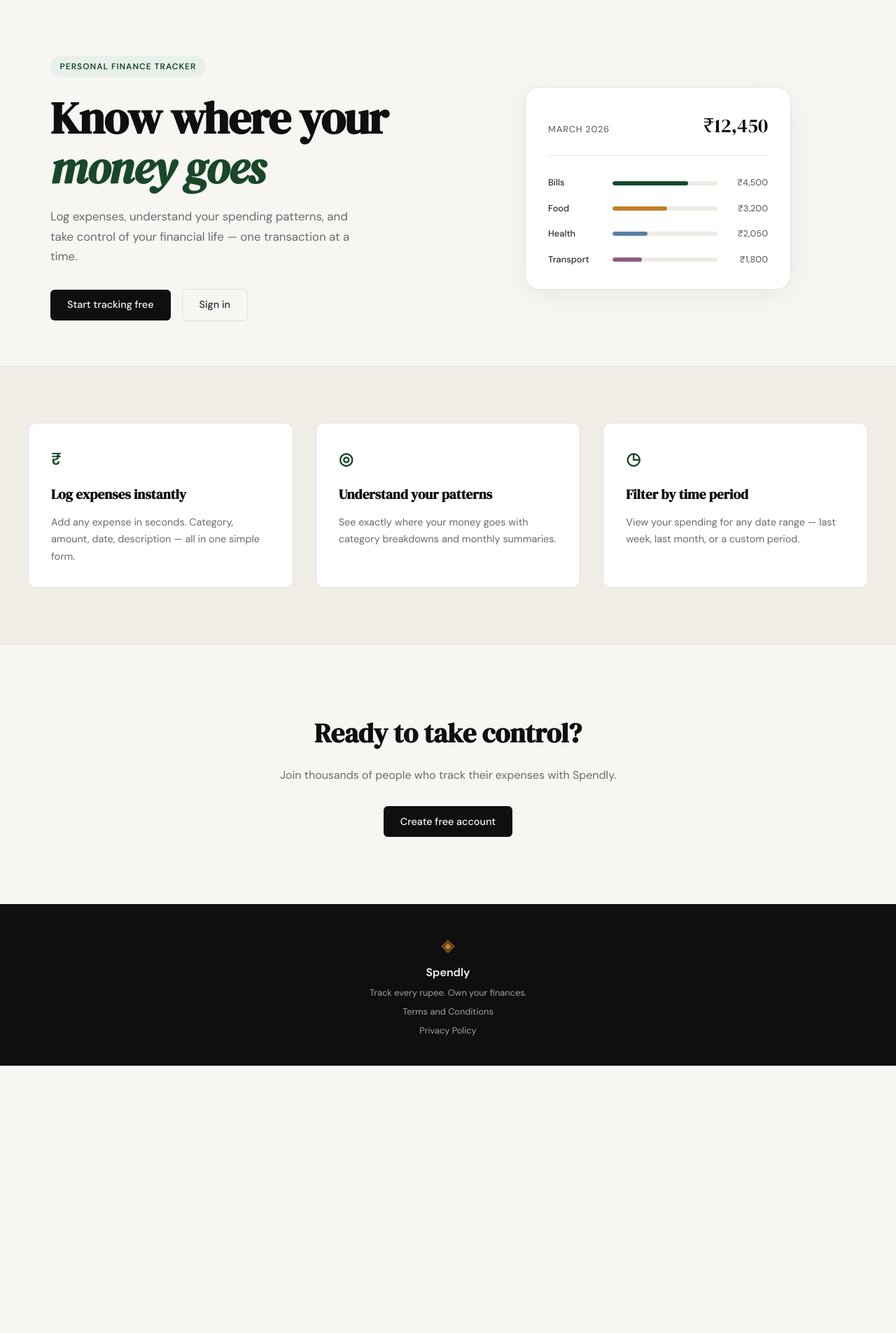
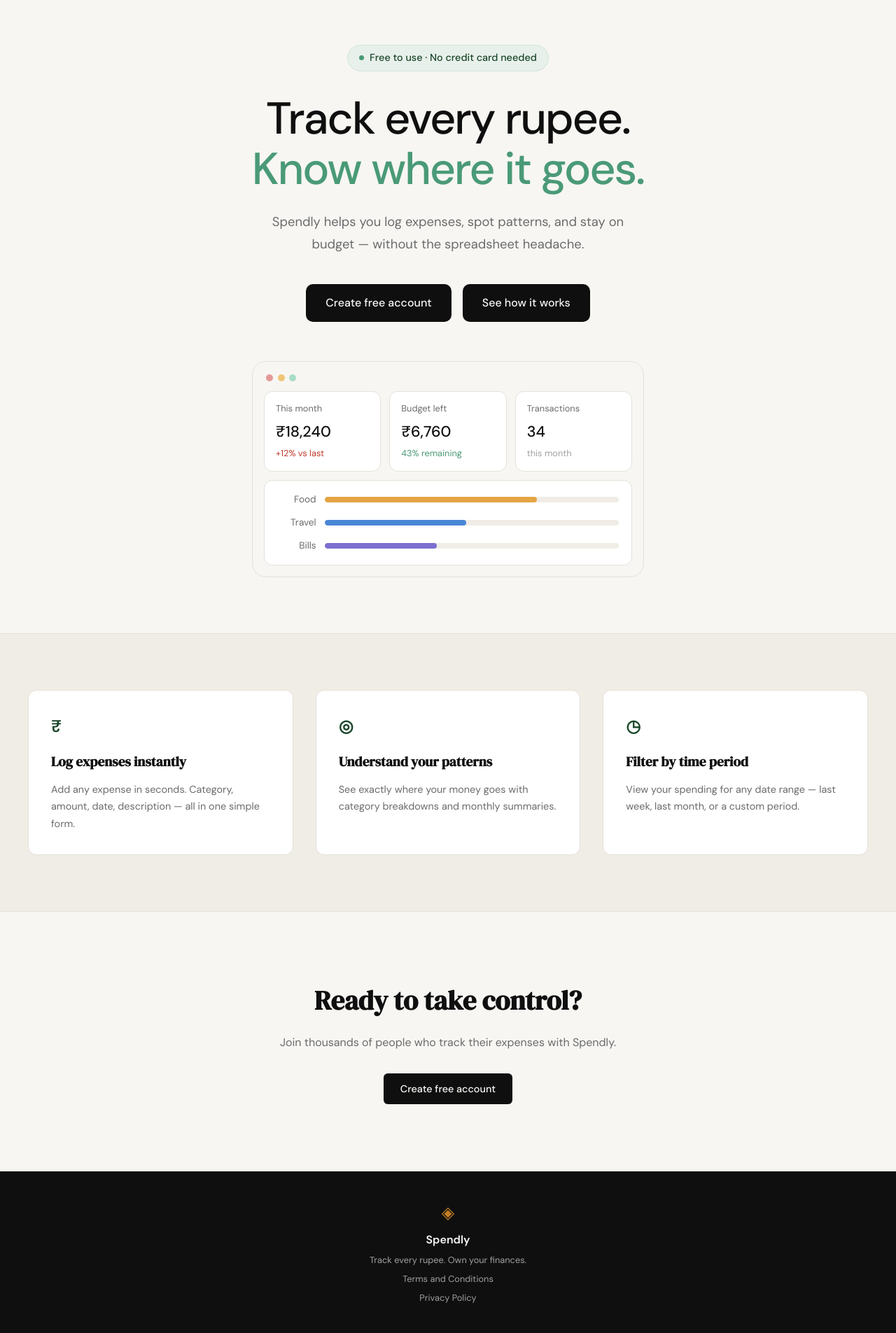
Before and after one commit to satbab03/spends, a Flask app: page / in a window 1280 px wide. Shown: the part 61-1966 px from the top of the page at 70% size. Before the commit the page ends 1584 px from the top, so only its background shows below. Run offline with Flask 3, Linux system fonts and the light colour scheme.

Commit message:
landing: redesign hero section
Co-Authored-By: Claude Sonnet 5.5 <noreply@anthropic.com>

```diff
--- a/static/css/style.css
+++ b/static/css/style.css
@@ -124,137 +124,183 @@ a { color: inherit; text-decoration: none; }
 /* ------------------------------------------------------------------ */
 
 .hero {
-    padding: 5rem 2rem 4rem;
-    display: grid;
-    grid-template-columns: 1fr 1fr;
-    gap: 4rem;
+    padding: 4rem 2rem 5rem;
+    display: flex;
+    flex-direction: column;
     align-items: center;
+    text-align: center;
     max-width: var(--max-width);
     margin: 0 auto;
 }
 
+.hero-inner {
+    display: flex;
+    flex-direction: column;
+    align-items: center;
+}
+
 .hero-badge {
-    display: inline-block;
+    display: inline-flex;
+    align-items: center;
+    gap: 0.5rem;
     background: var(--accent-light);
     color: var(--accent);
-    font-size: 0.75rem;
-    font-weight: 600;
-    letter-spacing: 0.08em;
-    text-transform: uppercase;
-    padding: 0.35rem 0.85rem;
+    border: 1px solid #cfe6d9;
+    font-size: 0.9rem;
+    font-weight: 500;
+    padding: 0.4rem 1rem;
     border-radius: 999px;
+    margin-bottom: 2rem;
+}
+
+.hero-badge::before {
+    content: "";
+    width: 7px;
+    height: 7px;
+    border-radius: 50%;
+    background: #4a9a77;
+}
+
+.hero-title {
+    font-family: var(--font-body);
+    font-weight: 500;
+    font-size: clamp(2.5rem, 7vw, 4rem);
+    line-height: 1.12;
+    letter-spacing: -0.03em;
+    color: var(--ink);
     margin-bottom: 1.5rem;
 }
 
-.hero-title {
-    font-family: var(--font-display);
-    font-size: clamp(2.5rem, 5vw, 4rem);
-    line-height: 1.1;
-    letter-spacing: -0.02em;
-    color: var(--ink);
-    margin-bottom: 1.25rem;
-}
-
 .hero-title em {
-    font-style: italic;
-    color: var(--accent);
+    font-style: normal;
+    color: #4a9a77;
 }
 
 .hero-subtitle {
-    font-size: 1.05rem;
+    font-size: 1.15rem;
     color: var(--ink-muted);
-    line-height: 1.7;
-    max-width: 460px;
-    margin-bottom: 2rem;
+    line-height: 1.75;
+    max-width: 560px;
+    margin-bottom: 2.5rem;
 }
 
 .hero-actions {
     display: flex;
     gap: 1rem;
     align-items: center;
+    justify-content: center;
+    flex-wrap: wrap;
+}
+
+.hero-actions .btn-primary {
+    padding: 0.9rem 1.75rem;
+    font-size: 1rem;
+    border-radius: 10px;
 }
 
 /* ------------------------------------------------------------------ */
-/* Mock card (hero visual)                                             */
+/* Dashboard mock-up (hero visual)                                     */
 /* ------------------------------------------------------------------ */
 
 .hero-visual {
-    display: flex;
-    justify-content: center;
+    width: 100%;
+    max-width: 560px;
+    margin-top: 3.5rem;
 }
 
-.mock-card {
+.mock-window {
+    background: var(--paper);
+    border: 1px solid var(--border);
+    border-radius: var(--radius-lg);
+    padding: 1rem;
+    text-align: left;
+}
+
+.mock-dots {
+    display: flex;
+    gap: 0.4rem;
+    margin: 0.1rem 0 0.9rem 0.2rem;
+}
+
+.mock-dots span {
+    width: 10px;
+    height: 10px;
+    border-radius: 50%;
+}
+
+.mock-dots span:nth-child(1) { background: #e59a98; }
+.mock-dots span:nth-child(2) { background: #f0c675; }
+.mock-dots span:nth-child(3) { background: #a8dcc6; }
+
+.mock-stats {
+    display: grid;
+    grid-template-columns: repeat(3, 1fr);
+    gap: 0.75rem;
+    margin-bottom: 0.75rem;
+}
+
+.mock-stat {
     background: var(--paper-card);
     border: 1px solid var(--border);
-    border-radius: var(--radius-lg);
-    padding: 2rem;
-    width: 100%;
-    max-width: 380px;
-    box-shadow: 0 8px 40px rgba(0,0,0,0.06);
+    border-radius: var(--radius-md);
+    padding: 0.9rem 1rem;
 }
 
-.mock-card-header {
-    display: flex;
-    justify-content: space-between;
-    align-items: baseline;
-    margin-bottom: 1.75rem;
-    padding-bottom: 1.25rem;
-    border-bottom: 1px solid var(--border-soft);
+.mock-stat-label {
+    font-size: 0.8rem;
+    color: var(--ink-muted);
+    margin-bottom: 0.35rem;
 }
 
-.mock-label {
-    font-size: 0.8rem;
+.mock-stat-value {
+    font-size: 1.35rem;
     font-weight: 500;
-    color: var(--ink-muted);
-    text-transform: uppercase;
-    letter-spacing: 0.06em;
+    color: var(--ink);
+    margin-bottom: 0.2rem;
 }
 
-.mock-total {
-    font-family: var(--font-display);
-    font-size: 1.75rem;
-    color: var(--ink);
+.mock-stat-note { font-size: 0.8rem; color: var(--ink-faint); }
+.mock-stat-note.up { color: var(--danger); }
+.mock-stat-note.good { color: #4a9a77; }
+
+.mock-bars {
+    display: flex;
+    flex-direction: column;
+    gap: 0.7rem;
+    background: var(--paper-card);
+    border: 1px solid var(--border);
+    border-radius: var(--radius-md);
+    padding: 1rem 1.1rem;
 }
-
-.mock-bars { display: flex; flex-direction: column; gap: 1rem; }
 
 .mock-bar-row {
     display: grid;
-    grid-template-columns: 80px 1fr 60px;
+    grid-template-columns: 56px 1fr;
     align-items: center;
     gap: 0.75rem;
 }
 
 .mock-cat {
-    font-size: 0.8rem;
-    font-weight: 500;
-    color: var(--ink-soft);
+    font-size: 0.85rem;
+    color: var(--ink-muted);
+    text-align: right;
 }
 
 .mock-bar-track {
-    height: 6px;
-    background: var(--border-soft);
+    height: 8px;
+    background: var(--paper-warm);
     border-radius: 999px;
     overflow: hidden;
 }
 
 .mock-bar {
     height: 100%;
-    background: var(--accent);
+    background: #e5a443;
     border-radius: 999px;
-    transition: width 0.6s ease;
 }
 
-.mock-bar-2 { background: var(--accent-2); }
-.mock-bar-3 { background: #5b7fa6; }
-.mock-bar-4 { background: #8b5e83; }
-
-.mock-amt {
-    font-size: 0.8rem;
-    font-weight: 500;
-    color: var(--ink-muted);
-    text-align: right;
-}
+.mock-bar-2 { background: #4a86d6; }
+.mock-bar-3 { background: #7c6fd0; }
 
 /* ------------------------------------------------------------------ */
 /* Buttons                                                             */
@@ -577,19 +623,12 @@ a { color: inherit; text-decoration: none; }
 /* ------------------------------------------------------------------ */
 
 @media (max-width: 900px) {
-    .hero {
-        grid-template-columns: 1fr;
-        text-align: center;
-    }
-
-    .hero-subtitle { max-width: 100%; }
-    .hero-actions { justify-content: center; }
-    .hero-visual { display: none; }
 
     .features-inner { grid-template-columns: 1fr; }
 }
 
 @media (max-width: 600px) {
     .nav-links a:not(.nav-cta) { display: none; }
-    .hero { padding: 3rem 1rem 2rem; }
+    .hero { padding: 3rem 1rem 3rem; }
+    .mock-stats { grid-template-columns: 1fr; }
 }
--- a/templates/landing.html
+++ b/templates/landing.html
@@ -6,55 +6,52 @@
 
 <section class="hero">
     <div class="hero-inner">
-        <div class="hero-badge">Personal Finance Tracker</div>
+        <div class="hero-badge">Free to use · No credit card needed</div>
         <h1 class="hero-title">
-            Know where your<br>
-            <em>money goes</em>
+            Track every rupee.<br>
+            <em>Know where it goes.</em>
         </h1>
         <p class="hero-subtitle">
-            Log expenses, understand your spending patterns,
-            and take control of your financial life —
-            one transaction at a time.
+            Spendly helps you log expenses, spot patterns, and stay
+            on budget — without the spreadsheet headache.
         </p>
         <div class="hero-actions">
-            <a href="{{ url_for('register') }}" class="btn-primary">Start tracking free</a>
-            <a href="{{ url_for('login') }}" class="btn-ghost">Sign in</a>
+            <a href="{{ url_for('register') }}" class="btn-primary">Create free account</a>
+            <a href="#features" class="btn-primary">See how it works</a>
         </div>
     </div>
     <div class="hero-visual">
-        <div class="mock-card">
-            <div class="mock-card-header">
-                <span class="mock-label">March 2026</span>
-                <span class="mock-total">₹12,450</span>
+        <div class="mock-window">
+            <div class="mock-dots"><span></span><span></span><span></span></div>
+            <div class="mock-stats">
+                <div class="mock-stat">
+                    <div class="mock-stat-label">This month</div>
+                    <div class="mock-stat-value">₹18,240</div>
+                    <div class="mock-stat-note up">+12% vs last</div>
+                </div>
+                <div class="mock-stat">
+                    <div class="mock-stat-label">Budget left</div>
+                    <div class="mock-stat-value">₹6,760</div>
+                    <div class="mock-stat-note good">43% remaining</div>
+                </div>
+                <div class="mock-stat">
+                    <div class="mock-stat-label">Transactions</div>
+                    <div class="mock-stat-value">34</div>
+                    <div class="mock-stat-note">this month</div>
+                </div>
             </div>
             <div class="mock-bars">
                 <div class="mock-bar-row">
-                    <span class="mock-cat">Bills</span>
-                    <div class="mock-bar-track">
-                        <div class="mock-bar" style="width: 72%"></div>
-                    </div>
-                    <span class="mock-amt">₹4,500</span>
+                    <span class="mock-cat">Food</span>
+                    <div class="mock-bar-track"><div class="mock-bar" style="width: 72%"></div></div>
                 </div>
                 <div class="mock-bar-row">
-                    <span class="mock-cat">Food</span>
-                    <div class="mock-bar-track">
-                        <div class="mock-bar mock-bar-2" style="width: 52%"></div>
-                    </div>
-                    <span class="mock-amt">₹3,200</span>
+                    <span class="mock-cat">Travel</span>
+                    <div class="mock-bar-track"><div class="mock-bar mock-bar-2" style="width: 48%"></div></div>
                 </div>
                 <div class="mock-bar-row">
-                    <span class="mock-cat">Health</span>
-                    <div class="mock-bar-track">
-                        <div class="mock-bar mock-bar-3" style="width: 33%"></div>
-                    </div>
-                    <span class="mock-amt">₹2,050</span>
-                </div>
-                <div class="mock-bar-row">
-                    <span class="mock-cat">Transport</span>
-                    <div class="mock-bar-track">
-                        <div class="mock-bar mock-bar-4" style="width: 28%"></div>
-                    </div>
-                    <span class="mock-amt">₹1,800</span>
+                    <span class="mock-cat">Bills</span>
+                    <div class="mock-bar-track"><div class="mock-bar mock-bar-3" style="width: 38%"></div></div>
                 </div>
             </div>
         </div>
```
